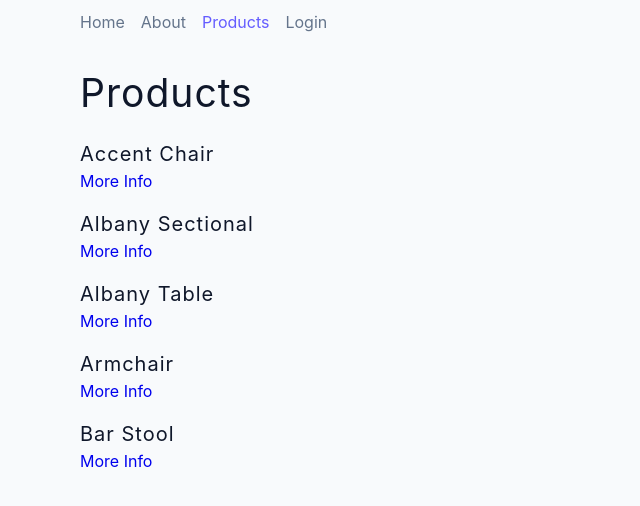
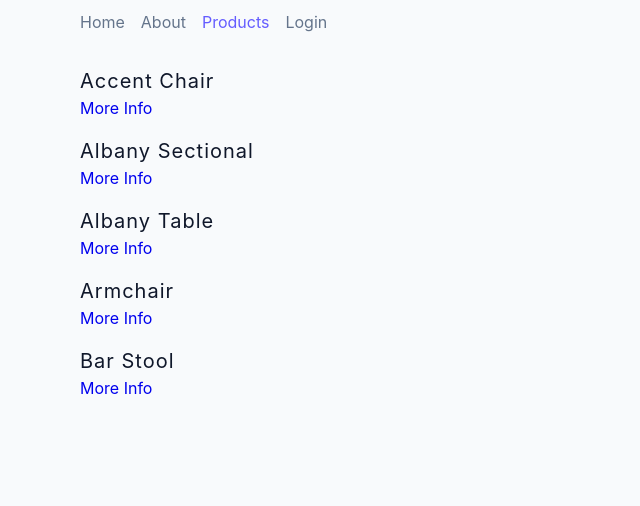
Before and after one commit to Wilson-Chu/react-router-product-page, a React (Create React App) app: page /products in a window 1280 px wide. Shown: the top 506 px of the page, without its empty margins (0-640 px from the left). Built offline with nearby package versions, Linux system fonts and the light colour scheme.

Commit message:
added SharedProductLayout and updated App & Product components

```diff
--- a/src/App.js
+++ b/src/App.js
@@ -9,6 +9,7 @@
 import Dashboard from './pages/Dashboard'
 import Login from './pages/Login'
 import ProtectedRoute from './pages/ProtectedRoute'
+import SharedProductLayout from './pages/SharedProductLayout'
 
 function App() {
   const { user, setUser } = useState(null)
@@ -18,8 +19,10 @@
         <Route path='/' element={<SharedLayout />} >
           <Route index element={<Home />} />
           <Route path='about' element={<About />} />
-          <Route path='products' element={<Products />} />
-          <Route path='products/:productId' element={<SingleProduct />} />
+          <Route path='products' elements={<SharedProductLayout />}>
+            <Route index element={<Products />} />
+            <Route path=':productId' element={<SingleProduct />} />
+          </Route>
           <Route path='login' element={<Login setUser={setUser}></Login>} />
           <Route path='dashboard' element={
             <ProtectedRoute user={user}>
--- a/src/pages/Products.js
+++ b/src/pages/Products.js
@@ -5,7 +5,6 @@
   return (
     <>
       <section className='section'>
-        <h2>products</h2>
         <div className="products">
           {products.map((product) => {
             return <article key={product.id}>
--- /dev/null
+++ b/src/pages/SharedProductLayout.js
@@ -0,0 +1,10 @@
+import { Outlet } from 'react-router-dom';
+const Home = () => {
+    return (
+        <>
+            <h2>products</h2>
+            <Outlet />
+        </>
+    );
+};
+export default Home;
```
